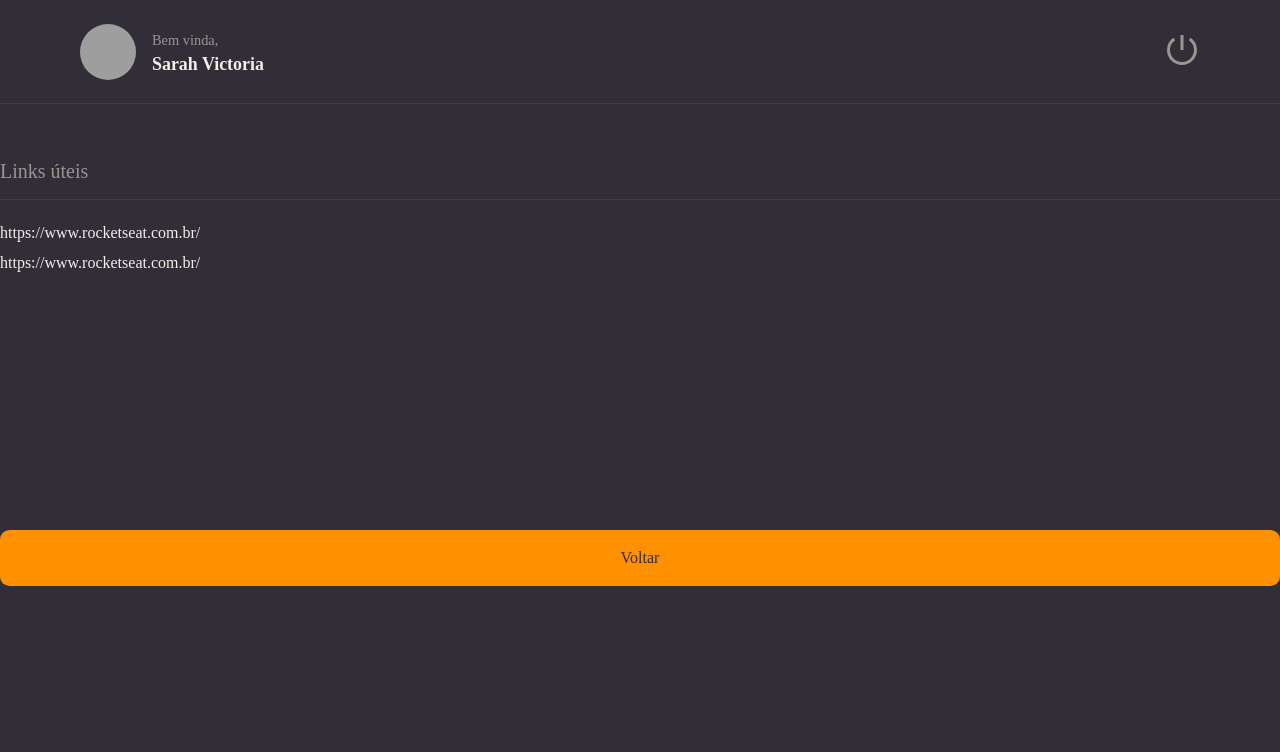
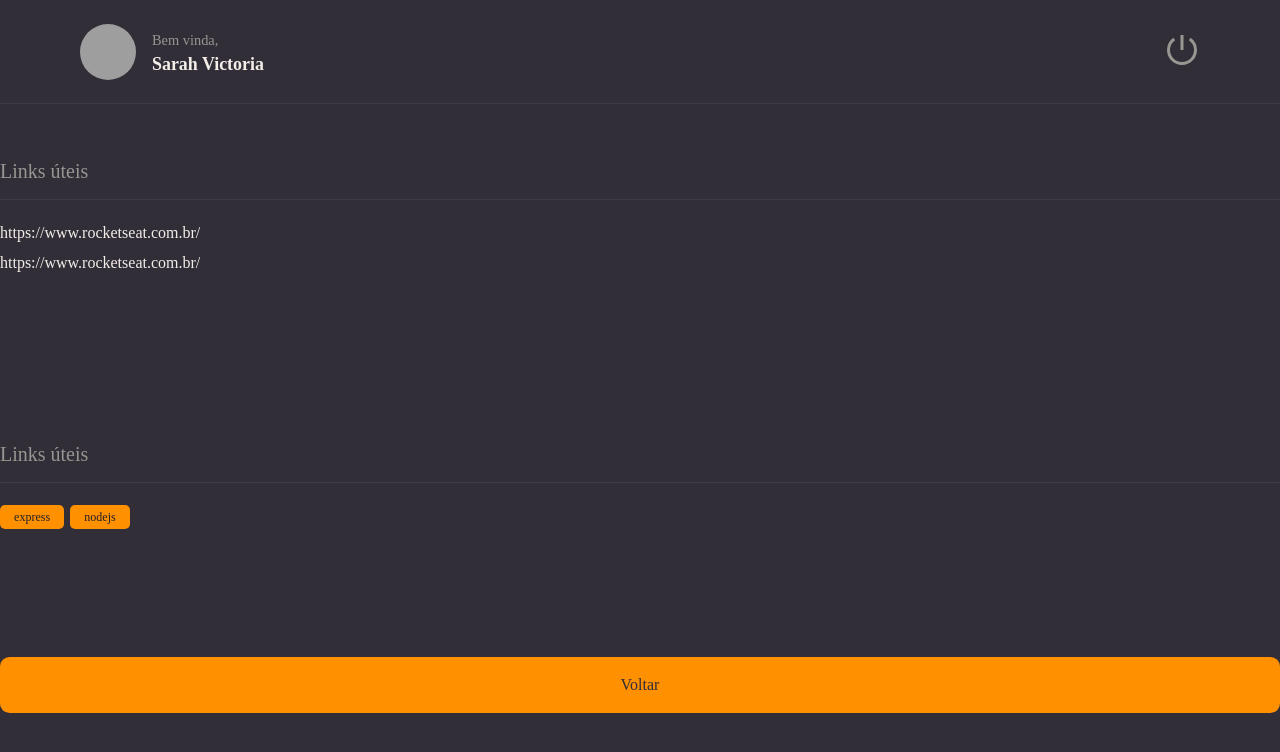
Before and after one commit to sarahvjustino/RockeatNotes-Explorer, a React app: page / in a window 1280 px wide. Shown: the top 752 px of the page. Built offline with nearby package versions, Linux system fonts and the light colour scheme; grey boxes are pictures that could not be loaded; the HTML template or start-up script is replaced by a standard one.

Commit message:
feat: created tag component

```diff
--- /dev/null
+++ b/src/components/Tag/index.jsx
@@ -0,0 +1,5 @@
+import { Container } from "./styles";
+
+export function Tag({ title }) {
+  return <Container>{title}</Container>;
+}
--- /dev/null
+++ b/src/components/Tag/styles.js
@@ -0,0 +1,10 @@
+import styled from "styled-components";
+
+export const Container = styled.span`
+    font-size: .75rem;
+    padding: .31rem .88rem;
+    border-radius: 5px;
+    margin-right: .38rem;
+    color: ${({ theme }) => theme.COLORS.BACKGROUND_900};
+    background-color: ${({ theme }) => theme.COLORS.ORANGE};
+`
--- a/src/pages/Details/index.jsx
+++ b/src/pages/Details/index.jsx
@@ -2,6 +2,7 @@
 
 import { Header } from "../../components/Header";
 import { Section } from "../../components/Section";
+import { Tag } from "../../components/Tag";
 import { Button } from "../../components/Button";
 
 export function Details() {
@@ -18,6 +19,10 @@
           </li>
         </Links>
       </Section>
+      <Section title="Links úteis">
+        <Tag title="express" />
+        <Tag title="nodejs" />
+      </Section>
       <Button title="Voltar" />
     </Container>
   );
```
